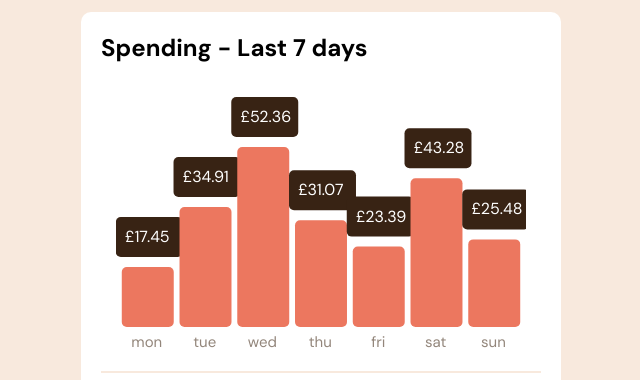
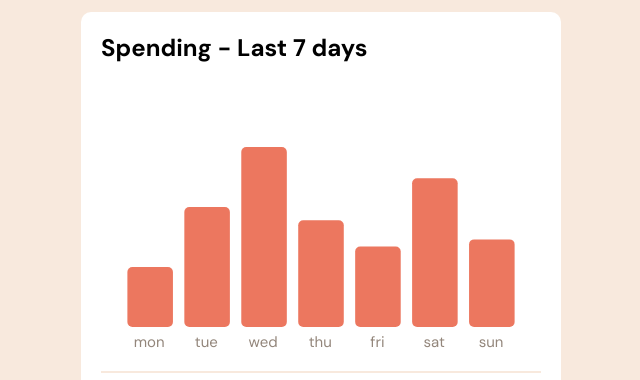
Before and after one commit to jakegodsall/expenses-chart-component-frontend-practice, a plain HTML site: page index.html in a window 1280 px wide. Shown: the part 158-538 px from the top of the page, without its empty margins (319-959 px from the left). Drawn offline with nearby package versions, Linux system fonts and the light colour scheme.

Commit message:
added styling for tooltip boxes

```diff
--- a/js/visualisation.js
+++ b/js/visualisation.js
@@ -3,7 +3,7 @@ const DATA_PATH = '../data.json';
 const svgHeight = 280;
 const svgWidth = 410;
 
-const xScale = d3.scaleBand().range([0, svgWidth]).padding(0.1);
+const xScale = d3.scaleBand().range([0, svgWidth]).padding(0.2);
 const yScale = d3.scaleLinear().range([svgHeight, 100]);
 
 d3.json(DATA_PATH).then((data) => {
@@ -54,7 +54,37 @@ d3.json(DATA_PATH).then((data) => {
     day.selectAll('rect.bar').on('click', function () {
         d3.selectAll('rect.bar').attr('class', 'bar');
         d3.select(this).attr('class', 'bar active');
+        const thisTooltip = d3.select(d3.select(this).node().nextElementSibling);
+        d3.selectAll('g.tooltip').attr('class', 'tooltip');
+        thisTooltip.attr('class', 'tooltip active');
     });
+
+    // create tooltips
+    const tooltip = day.append('g').join('g').attr('class', 'tooltip');
+
+    // append tooltip background
+    tooltip
+        .append('rect')
+        .join('rect')
+        .attr('class', 'tooltip-background')
+        .attr('x', (d) => xScale(d.day) - 7)
+        .attr('y', (d) => yScale(d.amount) - 65)
+        .attr('width', function () {
+            return xScale.bandwidth() + 15;
+        })
+        .attr('height', 30)
+        .attr('rx', '5px');
+
+    // append tooltip text
+    tooltip
+        .append('text')
+        .join('text')
+        .attr('class', 'tooltip-text')
+        .text((d) => `£${d.amount}`)
+        .attr('x', function (d) {
+            return xScale(d.day) - 3;
+        })
+        .attr('y', (d) => yScale(d.amount) - 45);
 
     // create day labels
     day.append('text')
@@ -68,28 +98,5 @@ d3.json(DATA_PATH).then((data) => {
         .attr('font-size', '15px')
         .attr('class', 'dayText');
 
-    // create tooltips
-    const tooltip = day.append('g').join('g').attr('class', 'tooltip');
-
-    // append tooltip background
-    tooltip
-        .append('rect')
-        .join('rect')
-        .attr('class', 'tooltip-background')
-        .attr('x', (d) => xScale(d.day) - 6)
-        .attr('y', (d) => yScale(d.amount) - 80)
-        .attr('width', (d) => xScale.bandwidth() + 15)
-        .attr('height', 40)
-        .attr('rx', '5px');
-
-    // append tooltip text
-    tooltip
-        .append('text')
-        .join('text')
-        .attr('class', 'tooltip-text')
-        .text((d) => `£${d.amount}`)
-        .attr('x', (d) => xScale(d.day) + 3)
-        .attr('y', (d) => yScale(d.amount) - 55);
-
     // transition tooltip opacity on click of bar
 });
--- a/scss/components/_visualisation.scss
+++ b/scss/components/_visualisation.scss
@@ -92,8 +92,12 @@
 }
 
 .tooltip {
-    // opacity: 0;
+    opacity: 0;
     cursor: default;
+}
+
+.tooltip.active {
+    opacity: 1;
 }
 
 .tooltip-background {
```
Also changed, not shown: dist/main.css, 1 other file.
